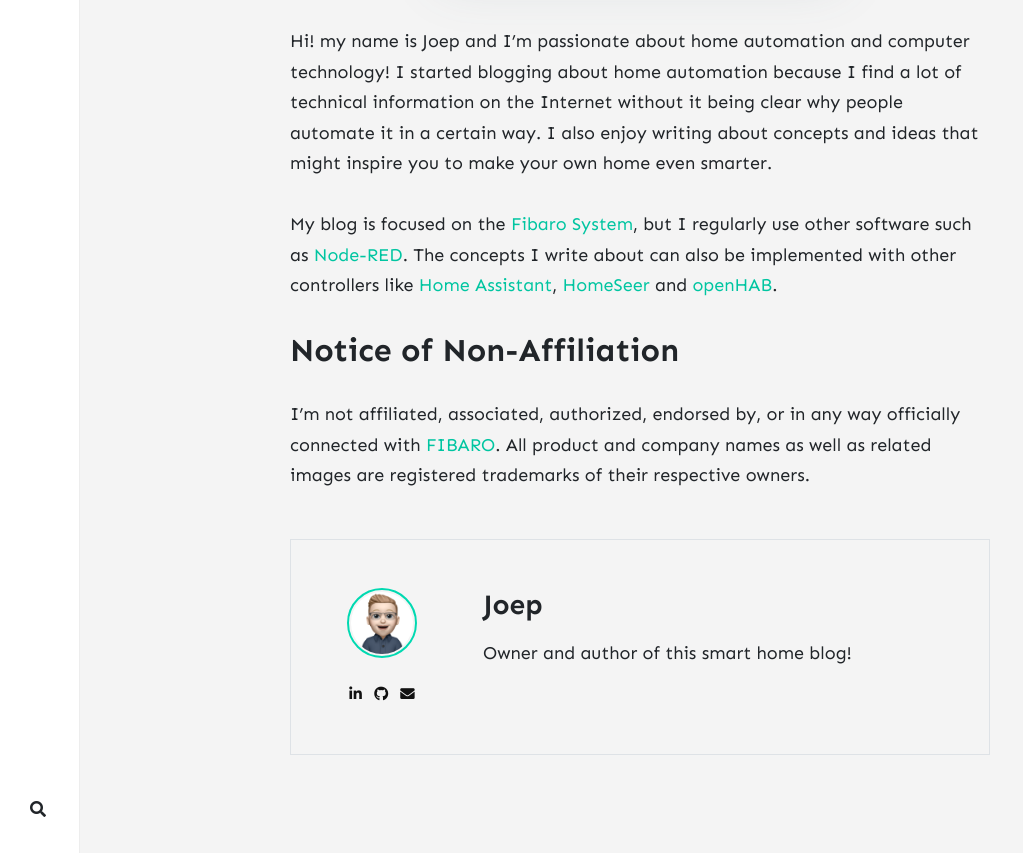
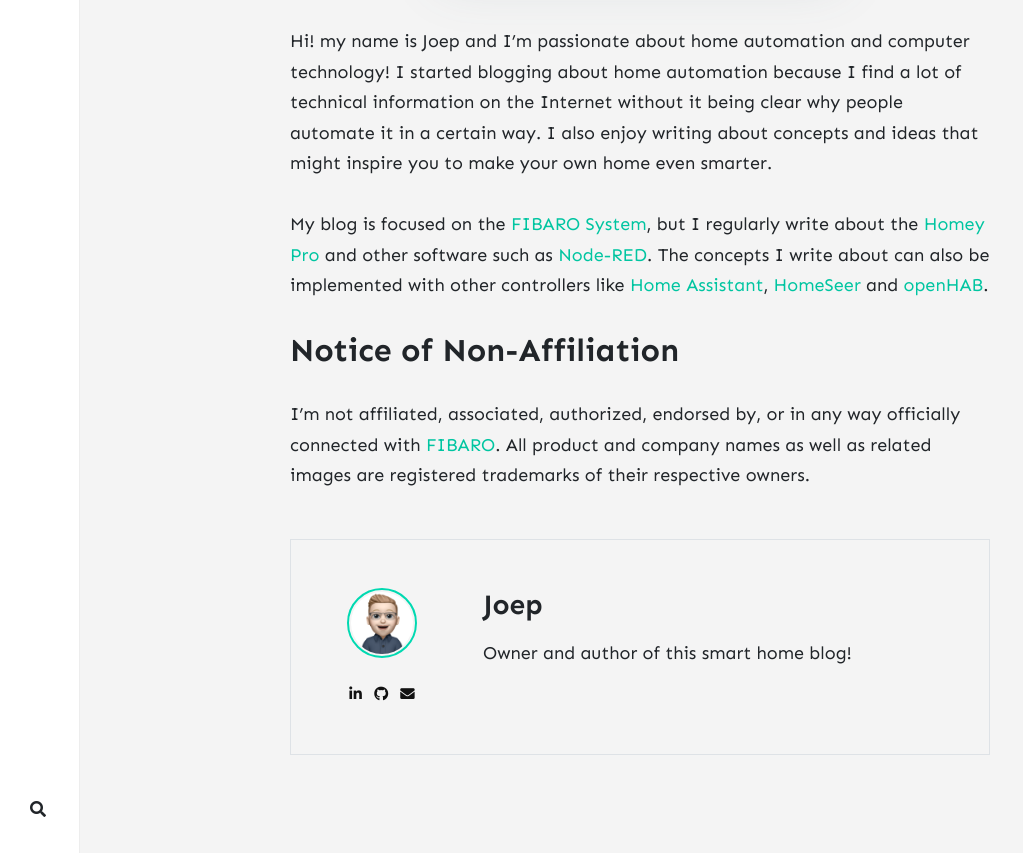
Before and after one commit to joepv/joepv.github.io, a Jekyll site: the page built from _pages/about.md, in a window 1280 px wide and 900 px high, scrolled down 623 px, cut to the strip 47-900 px from the top of the window. Shown: the whole strip, without its empty margins (0-1023 px from the left). Built offline with Jekyll 4.4.1, drawn with Linux system fonts in a browser that asks for light colours; nearby versions of some CDN libraries.

Commit message:
fix: Add Homey Pro link

```diff
--- a/_pages/about.md
+++ b/_pages/about.md
@@ -9,7 +9,7 @@
 
 Hi! my name is Joep and I'm passionate about home automation and computer technology! I started blogging about home automation because I find a lot of technical information on the Internet without it being clear why people automate it in a certain way. I also enjoy writing about concepts and ideas that might inspire you to make your own home even smarter.
 
-My blog is focused on the [Fibaro System](https://www.fibaro.com/en/), but I regularly use other software such as [Node-RED](https://nodered.org/). The concepts I write about can also be implemented with other controllers like [Home Assistant](https://www.home-assistant.io/), [HomeSeer](https://homeseer.com/) and [openHAB](https://www.openhab.org/).
+My blog is focused on the [FIBARO System](https://www.fibaro.com/en/), but I regularly write about the [Homey Pro](https://homey.app/) and other software such as [Node-RED](https://nodered.org/). The concepts I write about can also be implemented with other controllers like [Home Assistant](https://www.home-assistant.io/), [HomeSeer](https://homeseer.com/) and [openHAB](https://www.openhab.org/).
 
 ## Notice of Non-Affiliation
 
```
